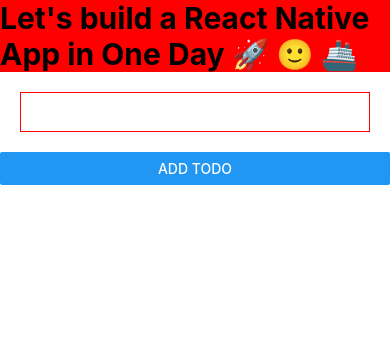
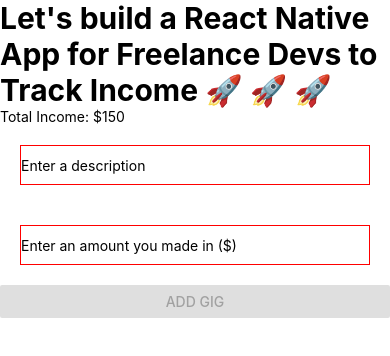
Before and after one commit to apolloproductionsdj/first-react-native, a React Native app: screen / in a window 390 px wide. Shown: the top 356 px of the page. Built offline with nearby package versions, Linux system fonts and the light colour scheme.

Commit message:
setup a description and amount to be added to list of gigs. Built Gig.js component

```diff
--- a/App.js
+++ b/App.js
@@ -1,45 +1,66 @@
 import React, { useState } from 'react';
 import { Button, SafeAreaView, ScrollView, StyleSheet, Text, TextInput, View } from 'react-native';
-import Todo from './Todo';
+import Gig from './Gig';
 
 const App = () => {
-  const [input, setInput] = useState('');
-  const [todos, setTodos] = useState([]);
+  const [description, setDescription] = useState('');
+  const [amount, setAmount] = useState('');
+  const [gigs, setGigs] = useState([]);
 
-  const addTodo = () => {
-    setTodos([input, ...todos]);
-    setInput('');
+  const addGig = () => {
+    setGigs([{
+      description: description,
+      amount: amount
+    }, ...gigs]);
+
+    setDescription('');
+    setAmount('');
   }
 
   return (
     <SafeAreaView>
       <View>
-        <Text style={styles.titleText}>Let's build a React Native App in One Day 🚀 🙂 🚢  </Text>
+        <Text style={styles.titleText}>Let's build a React Native App for Freelance Devs to Track Income 🚀 🚀 🚀  </Text>
       </View>
-      <ScrollView>
-        {todos.map((todo) => (
-          <Todo title={todo} />
-        ))}
-      </ScrollView>
+      <View>
+        <Text>Total Income: $150</Text>
+      </View>
+
+
+
       <TextInput
-        style={styles.todoInput}
-        value={input}
-        onChangeText={text => setInput(text)}
+        style={styles.input}
+        value={description}
+        placeholder="Enter a description"
+        onChangeText={text => setDescription(text)}
       />
-      <Button onPress={addTodo} title="ADD TODO" />
+      <TextInput
+        style={styles.input}
+        value={amount}
+        keyboardType='numeric'
+        placeholder="Enter an amount you made in ($)"
+        onChangeText={text => setAmount(text)}
+      />
+      <Button disabled={!amount && !description} onPress={addGig} title="ADD GIG" />
+      {gigs.map(gig => (
+        <View>
+          <Text><Gig title={gig.description} /></Text>
+          <Text><Gig title={gig.amount} /></Text>
+        </View>
+      ))}
     </SafeAreaView>
   );
 }
 
 const styles = StyleSheet.create({
-  todoInput: {
+  input: {
     margin: 20,
     height: 40,
     borderColor: 'red',
     borderWidth: 1
   },
   titleText: {
-    backgroundColor: 'red',
+    // backgroundColor: 'red',
     fontSize: 30,
     fontWeight: 'bold',
   },
--- /dev/null
+++ b/Gig.js
@@ -0,0 +1,14 @@
+import React from 'react'
+import { StyleSheet, Text, View } from 'react-native'
+
+const Gig = ({ title = "I am a default gig" }) => {
+    return (
+        <View>
+            <Text>{title}</Text>
+        </View>
+    )
+}
+
+export default Gig
+
+const styles = StyleSheet.create({})
```
Also changed, not shown: 1 other file (tests, documents, lock files or other folders).
